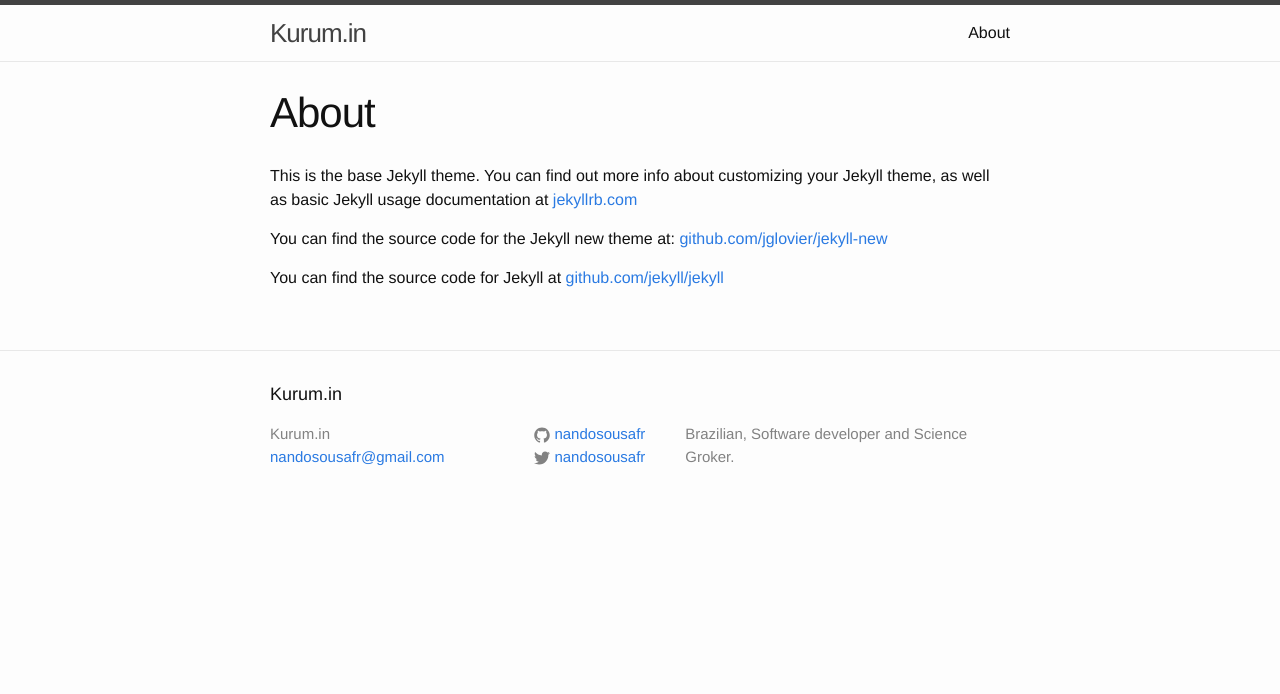
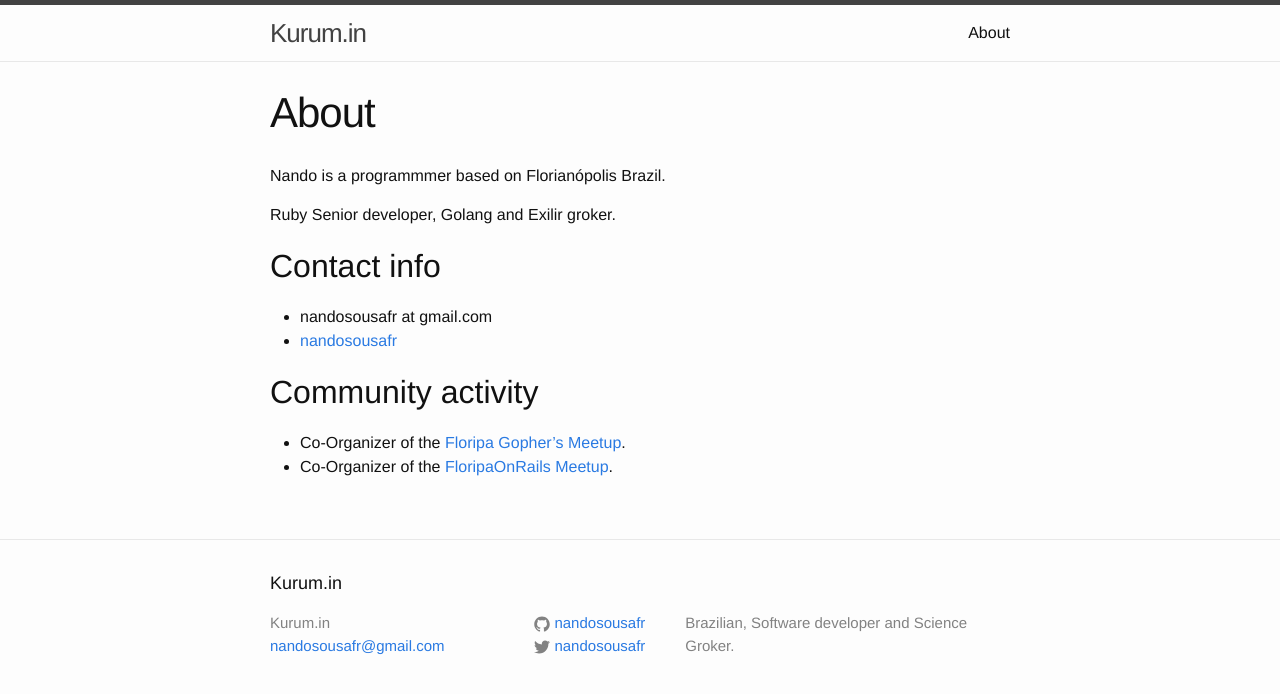
Before and after one commit to nandosousafr/blog.nandosousa.com, a Jekyll site: the page built from about.md, in a window 1280 px wide. Shown: the top 694 px of the page. Built offline with Jekyll 4.4.1, drawn with Linux system fonts in a browser that asks for light colours.

Commit message:
adds about infos

```diff
--- a/about.md
+++ b/about.md
@@ -4,8 +4,16 @@
 permalink: /about/
 ---
 
-This is the base Jekyll theme. You can find out more info about customizing your Jekyll theme, as well as basic Jekyll usage documentation at [jekyllrb.com](http://jekyllrb.com/)
+Nando is a programmmer based on Florianópolis Brazil.
 
-You can find the source code for the Jekyll new theme at: [github.com/jglovier/jekyll-new](https://github.com/jglovier/jekyll-new)
+Ruby Senior developer, Golang and Exilir groker.
 
-You can find the source code for Jekyll at [github.com/jekyll/jekyll](https://github.com/jekyll/jekyll)
+## Contact info
+
+* nandosousafr at gmail.com
+* [nandosousafr](http://twitter.com/nandosousafr)
+
+## Community activity
+
+* Co-Organizer of the [Floripa Gopher's Meetup](http://www.meetup.com/Floripa-Gophers/).
+* Co-Organizer of the [FloripaOnRails Meetup](http://www.meetup.com/Floripa-on-Rails/).
```
